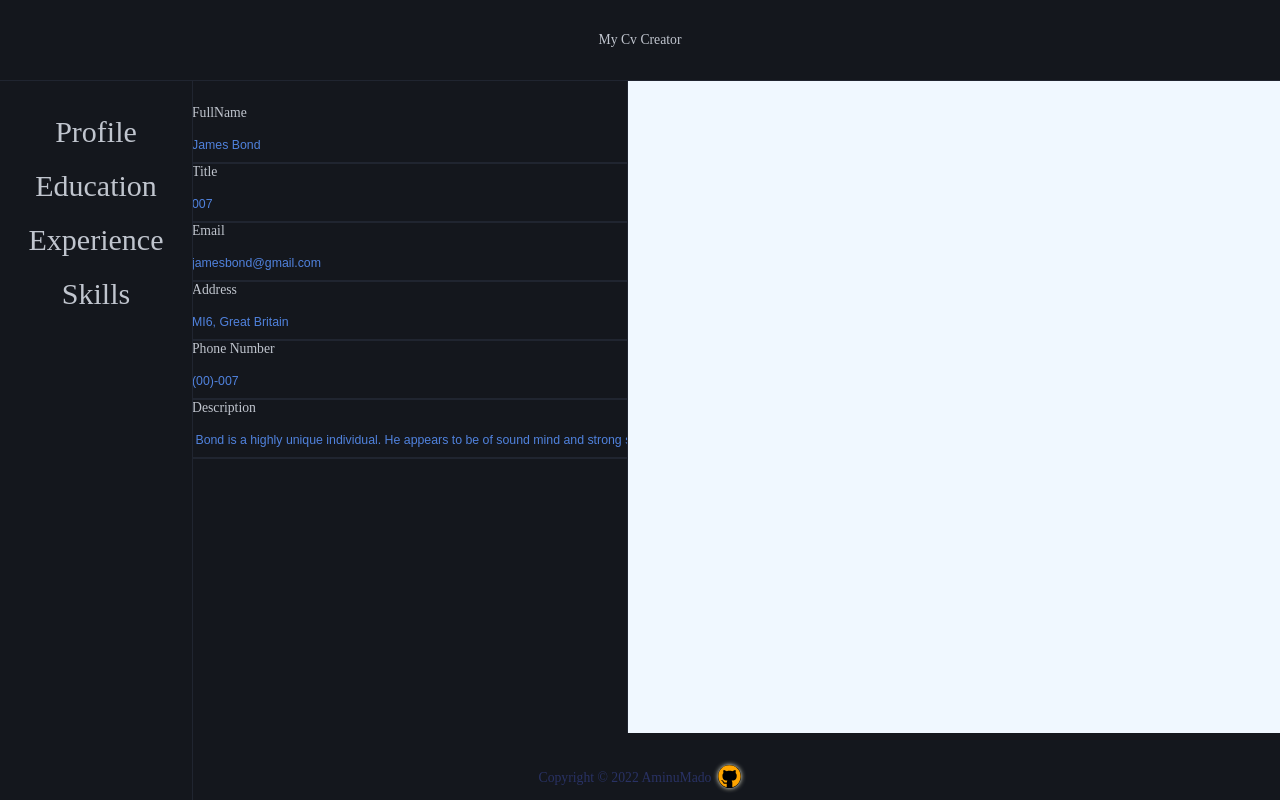
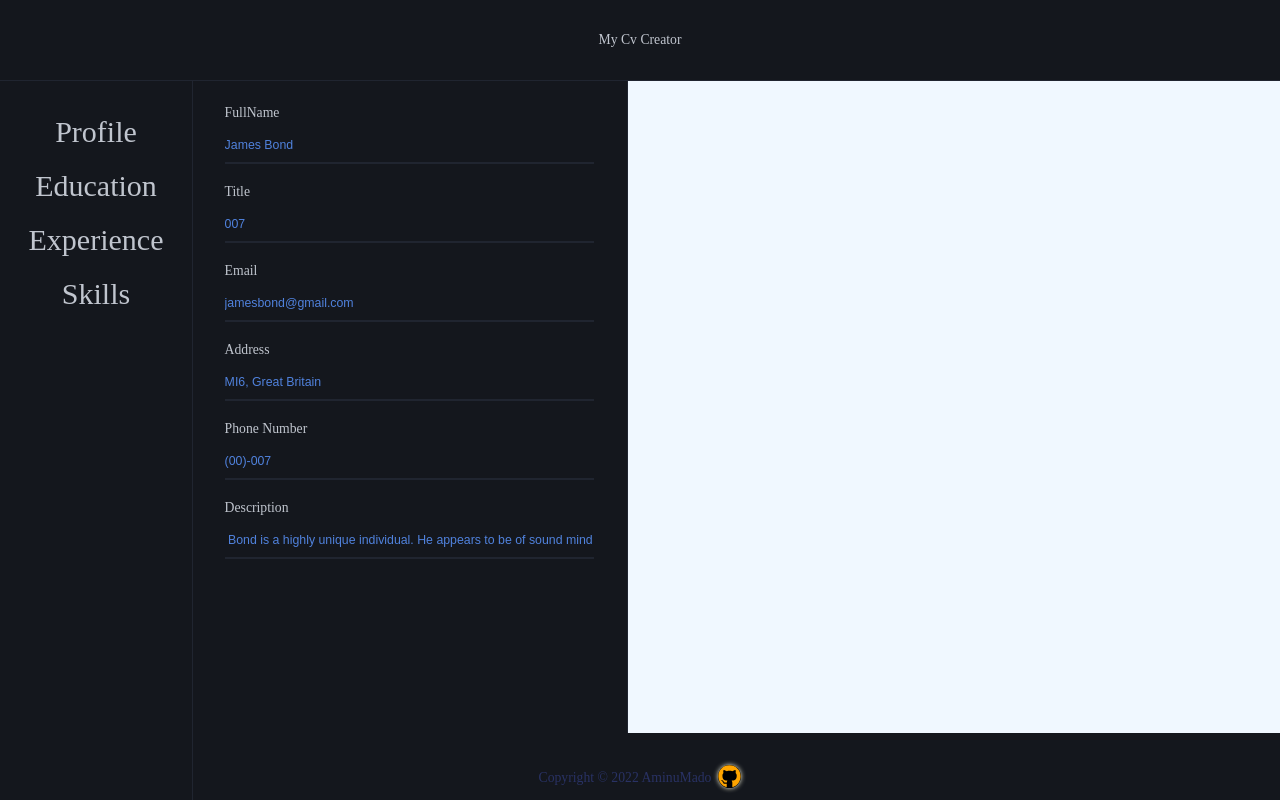
Before and after one commit to AminuMado/cv-creator, a React app: page / in a window 1280 px wide. Built offline with nearby package versions, Linux system fonts and the light colour scheme; the HTML template or start-up script is replaced by a standard one.

Commit message:
added classnames and cleaned up some bugs

```diff
--- a/src/components/CvForm/PersonalInfo.js
+++ b/src/components/CvForm/PersonalInfo.js
@@ -1,11 +1,11 @@
 import React from 'react';
 import Input from '../Input/Input';
+import './CvForm.css';
 
 function PersonalInfo(props) {
-  console.log(props);
   const { handleInputOnChange, formData } = props;
   return (
-    <section>
+    <section className="form-section">
       <Input
         placeholder="James Bond"
         handleInputOnChange={handleInputOnChange}
```
